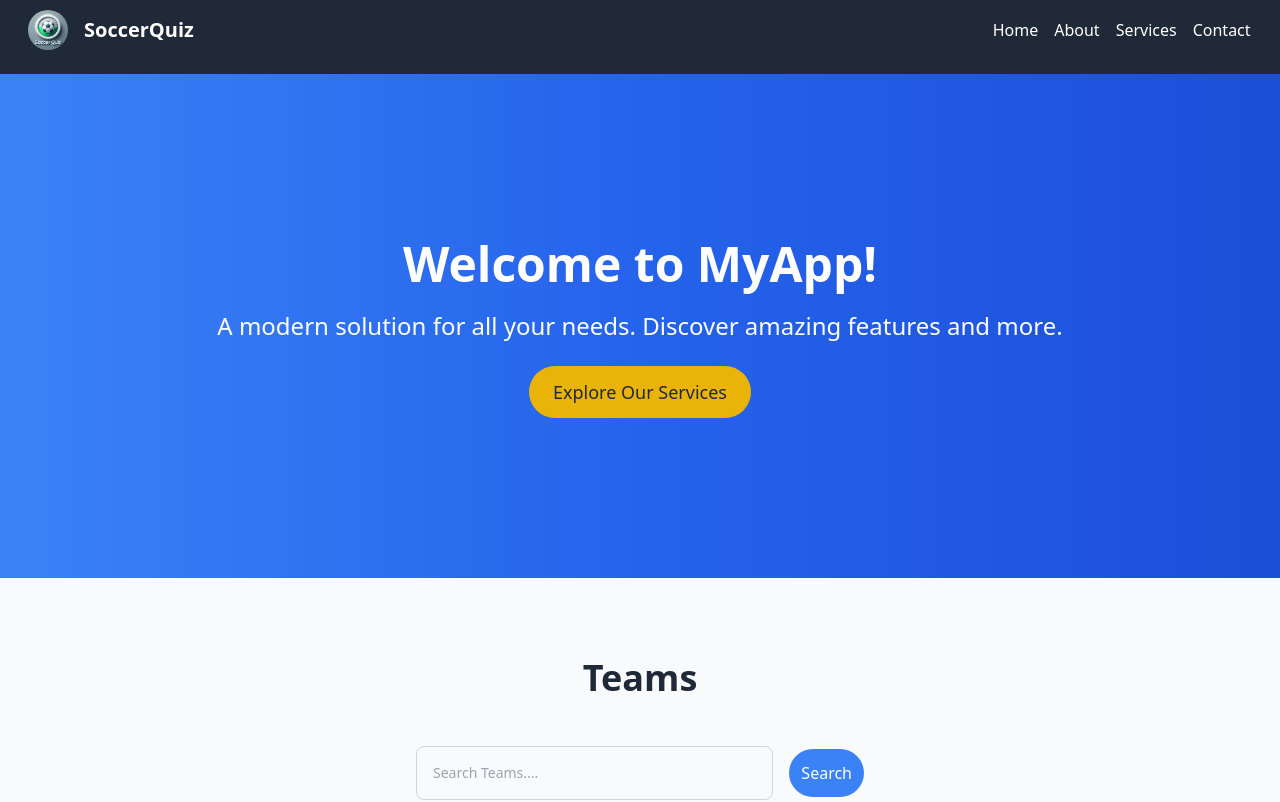
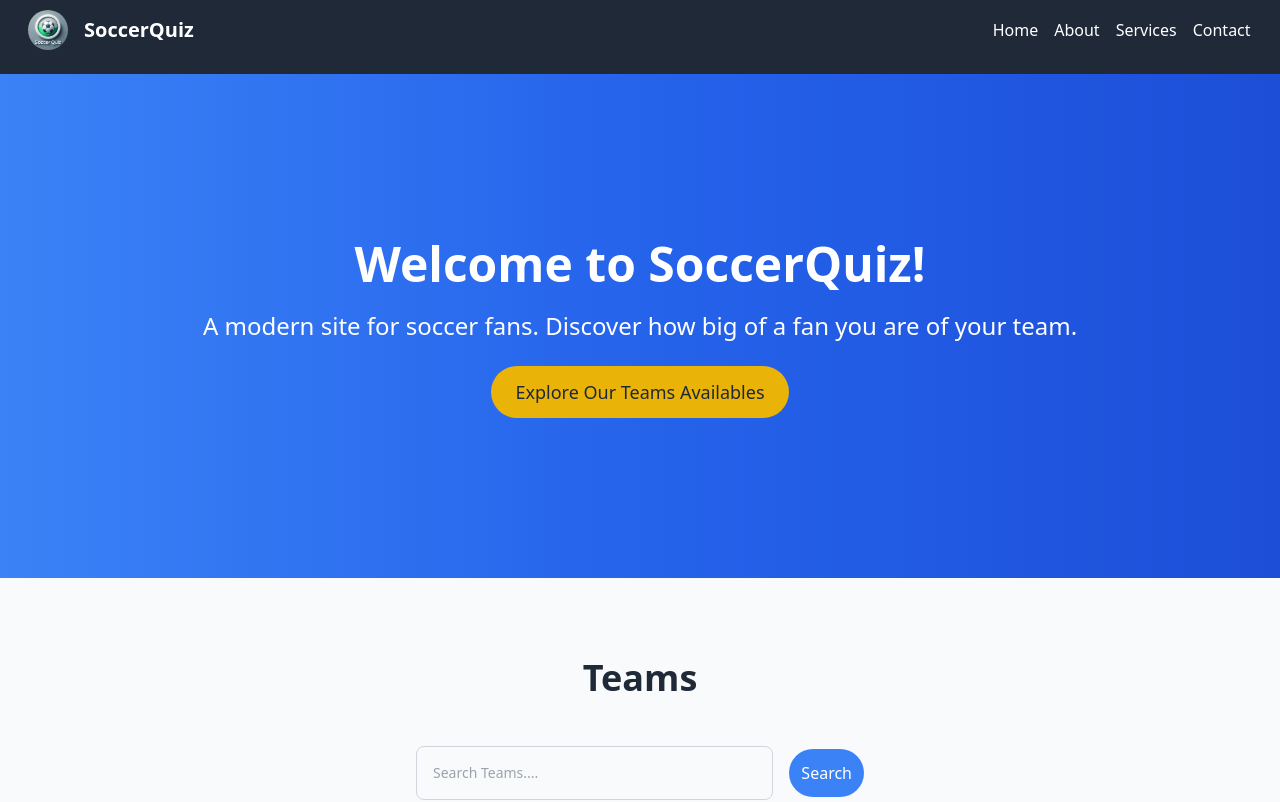
Before and after one commit to ronaldos21/SoccerWebApp, a React (Create React App) app in the folder soccerwebapp/: page / in a window 1280 px wide. Shown: the top 802 px of the page. Built offline with nearby package versions, Linux system fonts and the light colour scheme.

Commit message:
Update App.js

```diff
--- a/soccerwebapp/src/App.js
+++ b/soccerwebapp/src/App.js
@@ -1,5 +1,4 @@
-import React, { useState, useRef } from "react";
-import Slider from "react-slick";
+import React, { useState } from "react";
 import "slick-carousel/slick/slick.css";
 import "slick-carousel/slick/slick-theme.css";
 import Menu from "./Menu";
@@ -8,7 +7,6 @@ const App = () => {
   const [searchTerm, setSearchTerm] = useState("");
   const [teamData, setTeamData] = useState(null);
   const [loading, setLoading] = useState(false);
-  const sliderRef = useRef(null);
 
   const handleSearch = async () => {
     if (!searchTerm) return;
@@ -47,16 +45,16 @@ const App = () => {
       <Menu />
       <section className="bg-gradient-to-r from-blue-500 via-blue-600 to-blue-700 text-white text-center py-40">
         <h1 className="text-5xl font-extrabold leading-tight mb-4">
-          Welcome to MyApp!
+          Welcome to SoccerQuiz!
         </h1>
         <p className="text-lg md:text-2xl mb-6">
-          A modern solution for all your needs. Discover amazing features and more.
+            A modern site for soccer fans. Discover how big of a fan you are of your team.
         </p>
         <a
           href="#services"
           className="inline-block bg-yellow-500 text-gray-800 py-3 px-6 rounded-full text-lg transition transform hover:scale-105 hover:bg-yellow-400"
         >
-          Explore Our Services
+          Explore Our Teams Availables
         </a>
       </section>
 
@@ -104,7 +102,7 @@ const App = () => {
                     {teamData.team.founded || "N/A"}
                   </p>
                   <p>
-                    <span className="font-semibold">Venue Name:</span>{" "}
+                    <span className="font-semibold">Stadium:</span>{" "}
                     {teamData.venue?.name || "N/A"}
                   </p>
                   <p>
```
